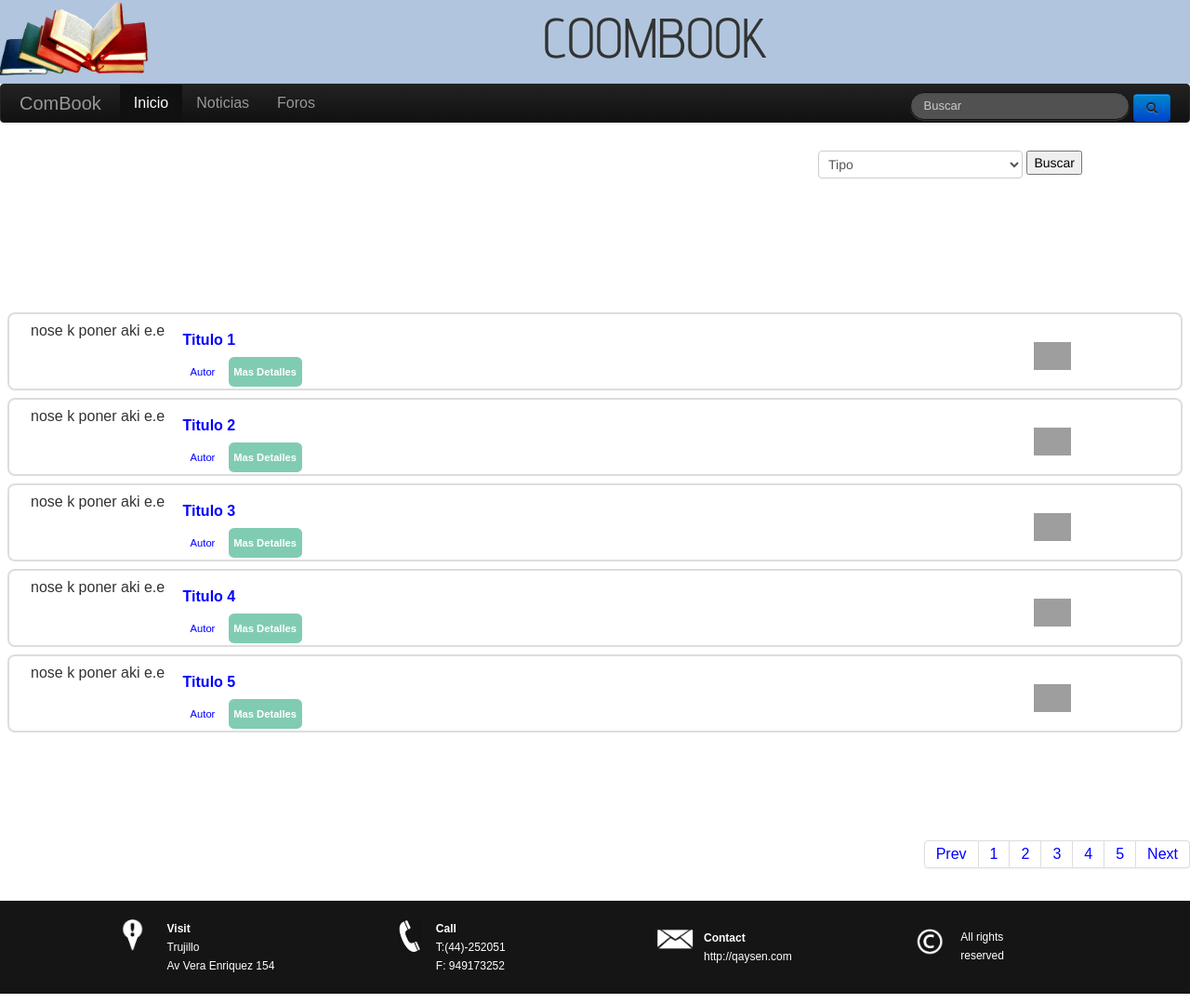
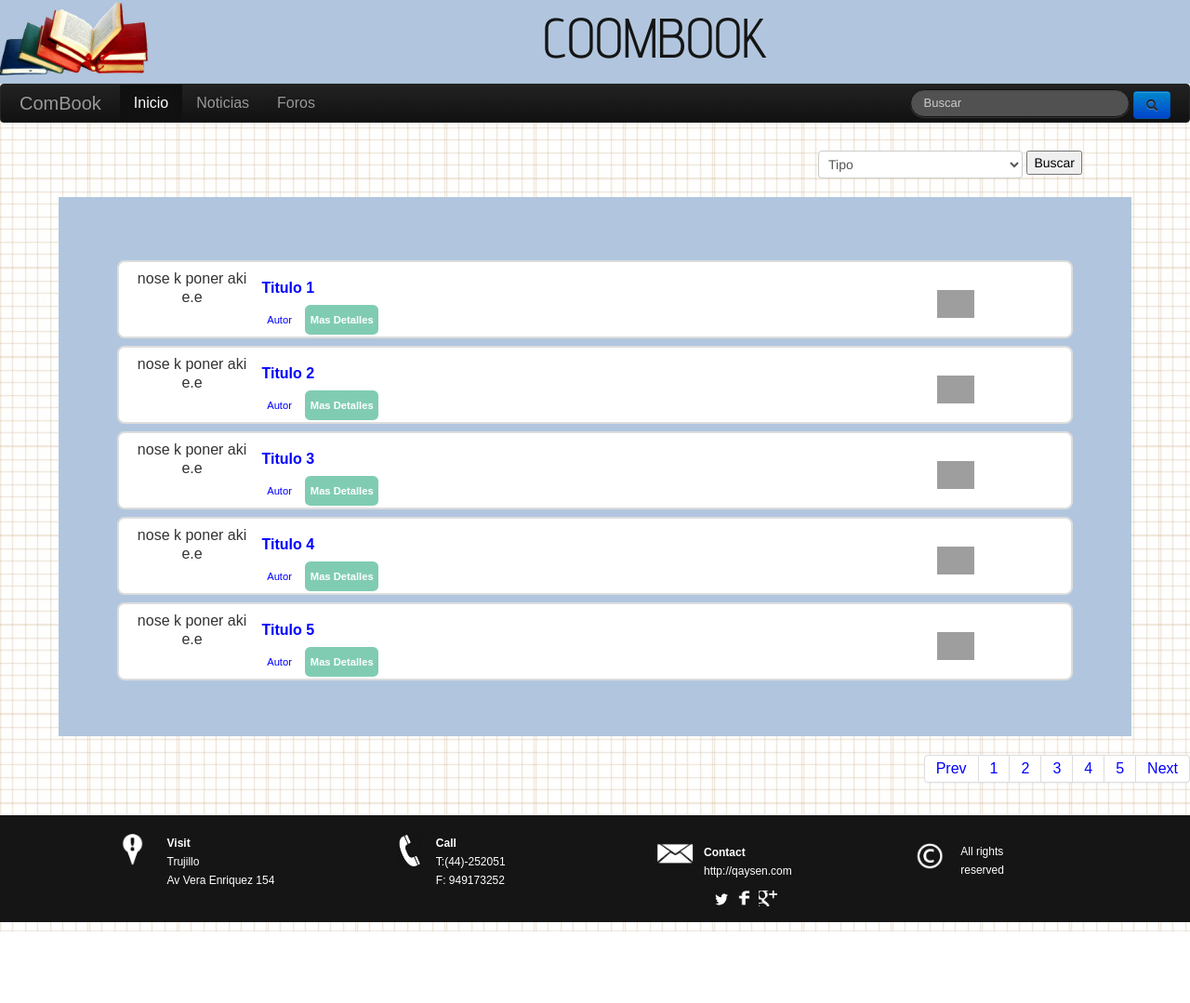
Before and after one commit to Qaysen/Combook, a Django app: template templates/buscar_libros.html in a window 1280 px wide. Shown: the whole page at 93% size. After the commit the page ends 1002 px from the top, so only its background shows below. Run offline with Django 3.2, Linux system fonts and the light colour scheme; the template is opened without the code that fills it, so the values that code supplies are empty; parts of the project's set-up code (start-up, migrations or seed data) failed here and were passed over; some libraries are stand-ins or nearby versions; grey boxes are pictures that could not be loaded.

Commit message:
Modificando busacr libro

```diff
--- a/app/views.py
+++ b/app/views.py
@@ -13,10 +13,10 @@ def inicio (request):
 
 	return render_to_response('base.html',context_instance=RequestContext(request))
 
-<<<<<<< HEAD
+
 def inicio (request):
 	return render_to_response('buscar_libros.html',context_instance=RequestContext(request))
-=======
+
 def busqueda(request):
 	if request.method == "POST":
 		buscar = request.POST["busca_palabra"]
@@ -26,7 +26,6 @@ def busqueda(request):
 			{'libros':libros},
 			context_instance=RequestContext(request)
 		)
->>>>>>> 2a5d4dfbdc30b5162cd118912f551f07e9cbb218
 
 def registrar_libro(request):
 	if request.method=='POST':
--- a/estaticos/css/estilos_buscar.css
+++ b/estaticos/css/estilos_buscar.css
@@ -1,6 +1,6 @@
 .caj {
   float: right;
-  height: 5em;
+  height: 60px;
   width: 400px;
 }
 .buscar {
@@ -15,7 +15,7 @@
   float: right;
 }
 body {
-  background: #fff;
+
   color: #333;
   font-family: "Arial";
   font-size: 16px;
@@ -79,7 +79,7 @@ header #titulo_nav nav a:hover {
   border-color: #fff;
 }
 #contenido {
-  padding: 6em 0.5em;
+  padding: 60px 62px;
 }
 #contenido .item {
   background: #fff;
--- a/estaticos/css/main.css
+++ b/estaticos/css/main.css
@@ -1,3 +1,9 @@
+body{
+	background:url("/estaticos/css/fondo.jpg") repeat;
+
+
+}
+
 .s1{
 	background: #b1c6de;
 	min-height: 50px;
@@ -9,11 +15,17 @@
 	width: 90%;
 	margin: 1px 30px 1px 85px;
 	}
+.contenido1
+{
+	background: #b1c6de;
+	padding: 0px 1px 0px 1px;
+	width: 90%;
+}
 
 .pie
 {
 	background: #151515;
-	min-height: 100px;
+	min-height: 110px;
 	margin-top: 10px;
 	margin-bottom: 10px;
 }
@@ -22,6 +34,7 @@
 	margin-left: 130px;
 	margin-top: 10px;
 	margin-bottom: 10px;
+
 }
 .i2
 {
--- a/estaticos/css/my_stilos.css
+++ b/estaticos/css/my_stilos.css
@@ -63,6 +63,7 @@ margin-top:20px;
 text-align:center;
 width:99px;
 }
+
 .imagen
 {
 	width: 40px;
@@ -71,22 +72,36 @@ width:99px;
 .busqueda
 {
 	float: right;
+	margin-top: -3px;
+	margin-bottom: 2px;
 }
 .it
 {
 	width: 20px;
 	height: 20px;
+	vertical-align: bottom;
+	margin-bottom: 5px;
+	margin-left:110px;
 }
 
 .if
 {
 	width: 20px;
 	height: 20px;
+	vertical-align: bottom;
+	margin-bottom: 5px;
+	margin-left: 0px;
+
 }
 .ig
 {
 	width: 20px;
-	height: 20px;
+	height: 17px;
+	vertical-align: bottom;
+	margin-bottom: 7px;
+	margin-left: 5px;
+
+
 }
 
 #title
@@ -95,4 +110,5 @@ width:99px;
 	font-family: 'Advent Pro', sans-serif;
 	font-size: 60px;
 	text-align: center;
+	color: #151515;
 }
--- a/templates/base.html
+++ b/templates/base.html
@@ -80,8 +80,8 @@
         </div>
         <div class="span3 pie">
           <img class="i3" width='40px' height='40px' src="{{MEDIA_URL}}img/im3.jpg" ALIGN=MIDDLE>
-          <p id="parrafo2"><strong>Contact</strong><br>http://qaysen.com</p>
-          <!--<img class="it" src="{{MEDIA_URL}}img/im5.jpg"> <img class="if" src="{{MEDIA_URL}}img/im6.jpg"><img class="ig" src="{{MEDIA_URL}}img/im7.jpg">-->
+          <p id="parrafo2"><strong>Contact</strong><br>http://qaysen.com</p><br>
+          <img class="it" src="{{MEDIA_URL}}img/im5.jpg"> <img class="if" src="{{MEDIA_URL}}img/im6.jpg"><img class="ig" src="{{MEDIA_URL}}img/im7.jpg">
         </div>
         <div class="span3 pie">
           <img class="i4" width='30px' height='40px' src="{{MEDIA_URL}}img/im4.jpg" ALIGN=top>
--- a/templates/buscar_libros.html
+++ b/templates/buscar_libros.html
@@ -18,7 +18,7 @@
 		<button class="boton" type="submit">Buscar</button>
 	</div>
 </div>
-
+<div class="container contenido1">
 <section  id ="contenido">
             <article class="item">
                 <div class="votos">
@@ -150,6 +150,7 @@
                 </div>
             </article>
  </section>
+</div>
 	<div class="row-fluid">
               <div class="pagination p" >
               <ul>
```
Also changed, not shown: estaticos/css/fondo.jpg (added), media/img/fondo.jpg (added), media/img/im5.jpg, media/img/im6.jpg, media/img/im7.jpg, 9 other files.
